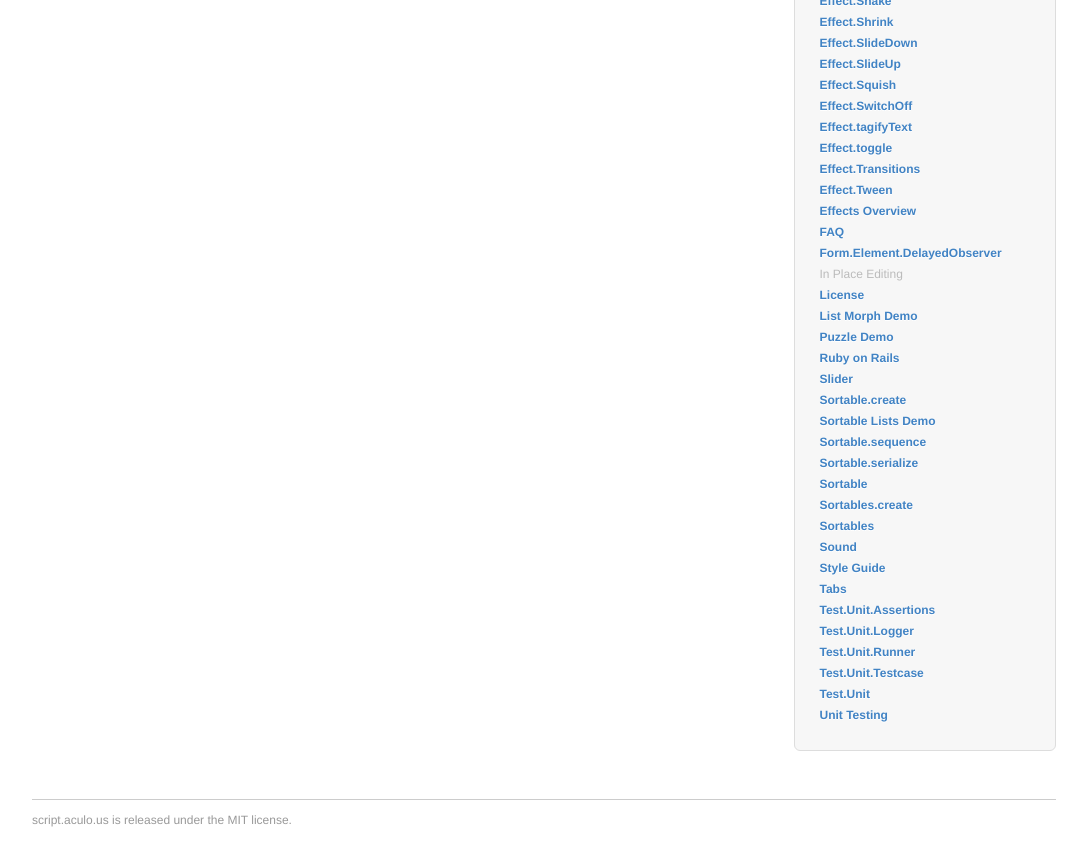
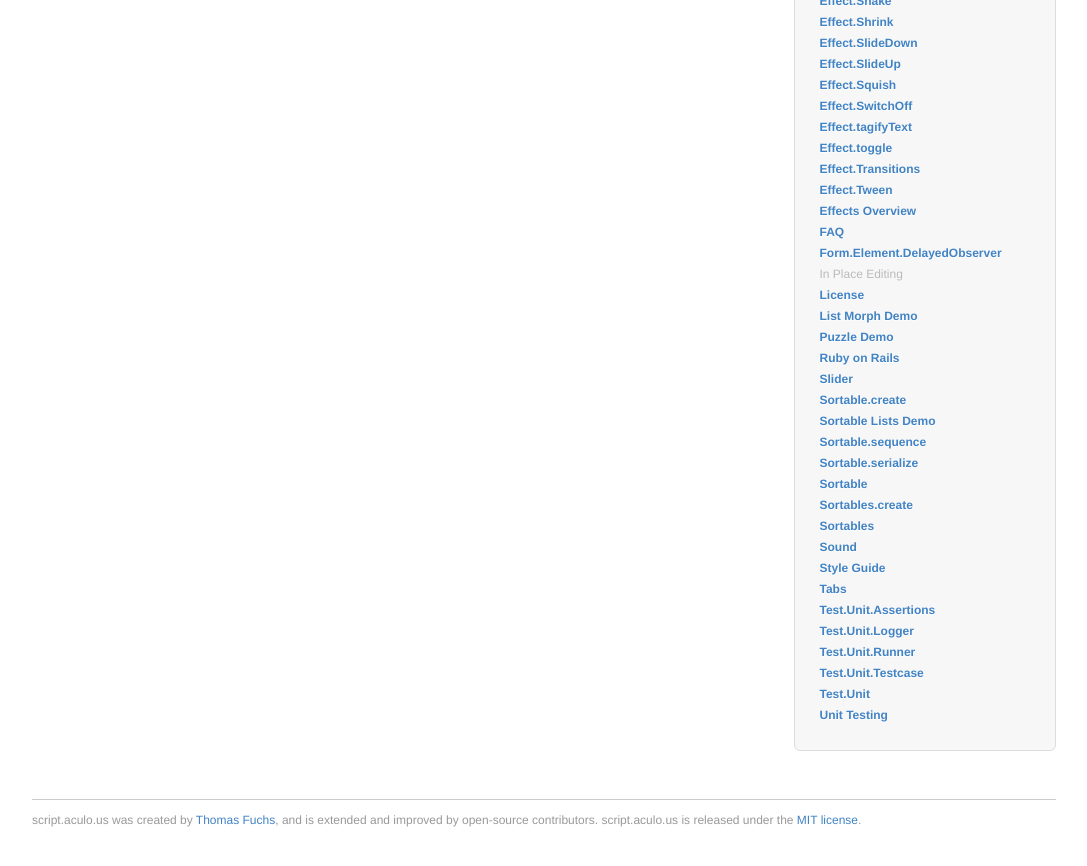
Before and after one commit to madrobby/scriptaculous, a Jekyll site: the page built from _posts/2009-01-01-in-place-editing.html, in a window 1280 px wide and 900 px high, scrolled down 964 px. Shown: the top 866 px of the window, without its empty margins (96-1183 px from the left). Built offline with Jekyll 4.4.1, drawn with Linux system fonts in a browser that asks for light colours; comment, search, counter and statistics services are not loaded.

Commit message:
documentation layout tweaks, tracker code

```diff
--- a/_layouts/default.html
+++ b/_layouts/default.html
@@ -1,19 +1,13 @@
-<!DOCTYPE html PUBLIC "-//W3C//DTD XHTML 1.0 Transitional//EN"
-  "http://www.w3.org/TR/xhtml1/DTD/xhtml1-transitional.dtd">
-
-<html xmlns="http://www.w3.org/1999/xhtml" xml:lang="en" lang="en">
+<!DOCTYPE html>
+<html>
 <head>
   <title>{{ page.title }} &mdash; Scriptaculous Documentation</title>
   <meta http-equiv="content-type" content="text/html; charset=utf-8" />
-
   <link rel="stylesheet" href="/scriptaculous/css/docs.css" media="screen" />
-
   <link href="http://github.com/madrobby/scriptaculous/commits/master.atom" rel="alternate" title="Recent Commits to scriptaculous:master" type="application/atom+xml" />
   <meta name="description" content="script.aculo.us is an open-source JavaScript framework for visual effects and interface behaviours." />
 </head>
-
 <body>
-
 <div id="header">
   <div id="internal">
   <h2 id="logo">script.aculo.us</h2>
@@ -24,6 +18,7 @@
   </ul>
   </div>
 </div>
+
 <div id="content">
   <h1 id="page-title">{{ page.title }}</h1>
   <div id="wiki">
@@ -43,9 +38,14 @@
       </ul>
   </div>
   <div id="footer">
-    <p>script.aculo.us is released under the MIT license.</p>
+    <p>script.aculo.us was created by <a href="http://mir.aculo.us/">Thomas Fuchs</a>,
+    and is extended and improved by open-source contributors.
+    script.aculo.us is released under the <a href="http://madrobby.github.com/scriptaculous/license/">MIT license</a>.</p>
   </div>
 </div>
 
+<script src="http://static.getclicky.com/js" type="text/javascript"></script>
+<script type="text/javascript">clicky.init(66350389);</script>
+<noscript><p><img alt="Clicky" width="1" height="1" src="http://in.getclicky.com/66350389ns.gif" /></p></noscript>
 </body>
 </html>
```
